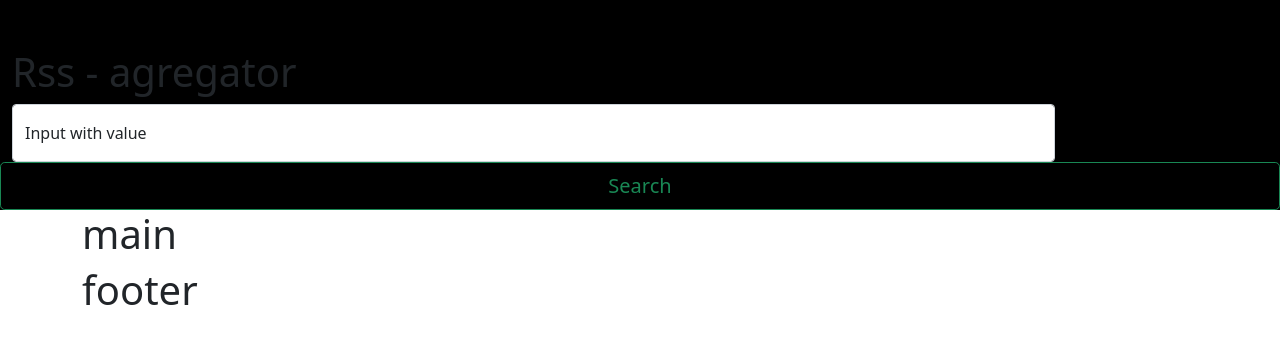
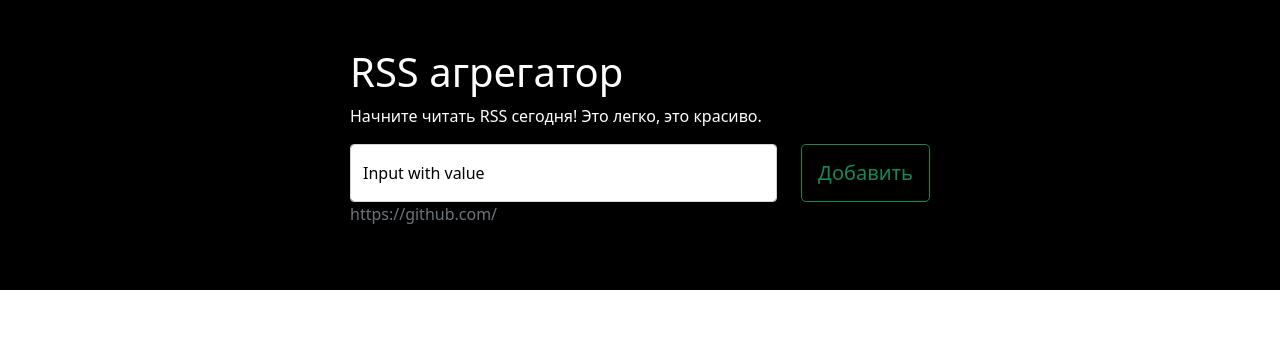
Before and after one commit to ilyasharipov/frontend-project-lvl3, a website built with webpack: page index.html in a window 1280 px wide. Built offline with nearby package versions, Linux system fonts and the light colour scheme.

Commit message:
first step

```diff
--- a/index.html
+++ b/index.html
@@ -1,28 +1,45 @@
 <!DOCTYPE html>
 <html>
   <head>
-    <meta charset="utf-8"/>
+    <meta charset="utf-8" />
     <title>Webpack App</title>
   </head>
 
   <body>
-<header class="container-fluid bg-black pt-5">
+    <header class="container-fluid bg-black p-5">
+      <div class="row justify-content-center text-white">
+        <div class="col-6 align-self-center">
+          <h1>RSS агрегатор</h1>
+          <p>Начните читать RSS сегодня! Это легко, это красиво.</p>
           <div class="row">
-        <div class="col-10">
-            <h1>Rss - agregator</h1>
+            <div class="col">
               <form class="form-floating">
-                <input type="email" class="form-control" id="floatingInputValue" placeholder="name@example.com">
-                <label for="floatingInputValue">Input with value</label>
+                <input
+                  type="name"
+                  class="form-control"
+                  id="floatingInputValue"
+                  placeholder="name@example.com"
+                />
+                <label class="text-black" for="floatingInputValue"
+                  >Input with value</label
+                >
               </form>
-            <!--                <button class="btn btn-outline-success btn-lg" type="submit">Search</button>-->
-
             </div>
-        <button class="btn btn-outline-success btn-lg" type="submit">Search</button>
+            <div class="col-auto">
+              <button
+                class="btn btn-outline-success btn-lg h-100"
+                type="submit"
+              >
+                Добавить
+              </button>
             </div>
-
+          </div>
+          <p class="text-secondary">https://github.com/</p>
+        </div>
+      </div>
     </header>
 
-<main>
+    <!-- <main>
       <div class="container">
         <div class="row">
           <div class="col-12">
@@ -30,7 +47,6 @@
           </div>
         </div>
       </div>
-
     </main>
 
     <footer class="footer-top">
@@ -41,7 +57,6 @@
           </div>
         </div>
       </div>
-</footer>
-
+    </footer> -->
   </body>
 </html>
--- a/src/index.js
+++ b/src/index.js
@@ -1,4 +1 @@
-import 'bootstrap/dist/css/bootstrap.min.css';
-
-console.log("Hello KEK!");
-console.log("Hello ARCH!");
+import "bootstrap/dist/css/bootstrap.min.css";
```
Also changed, not shown: package.json (+10 -0 lines), webpack.config.js (+6 -62 lines), .eslintrc.yml (added), 2 other files. Lines whose indentation alone changed are shown as unchanged.
